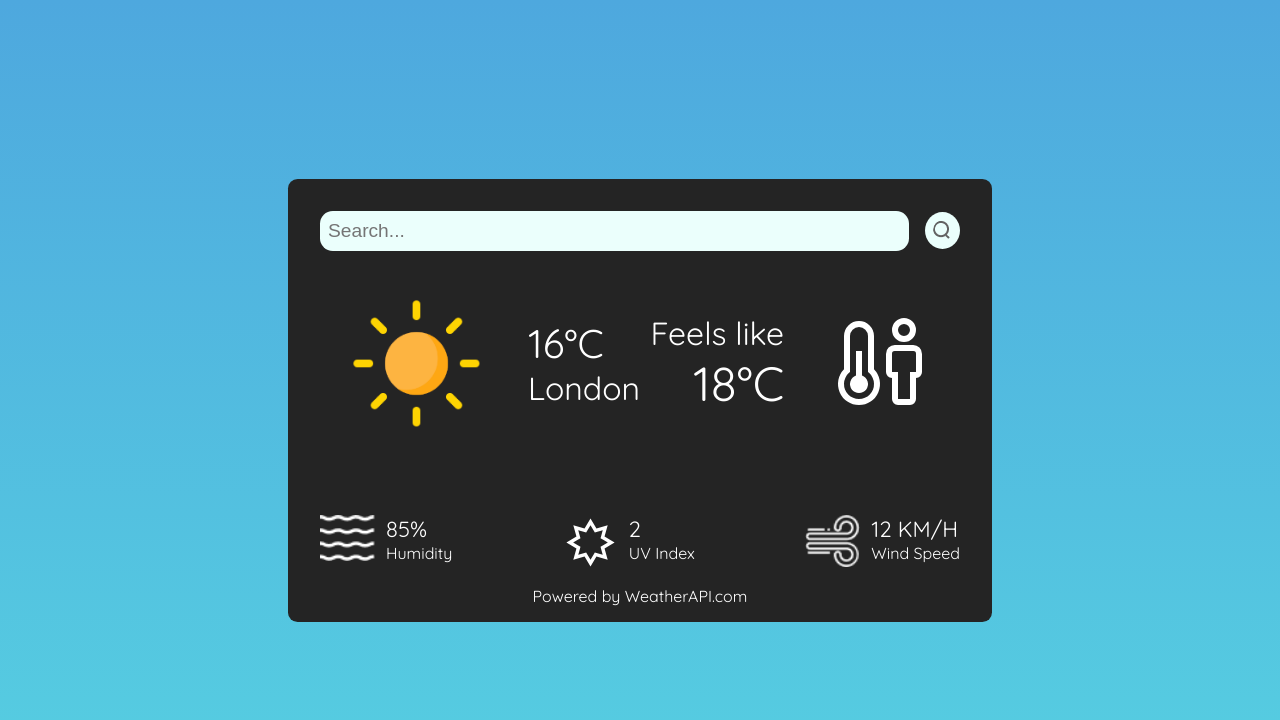
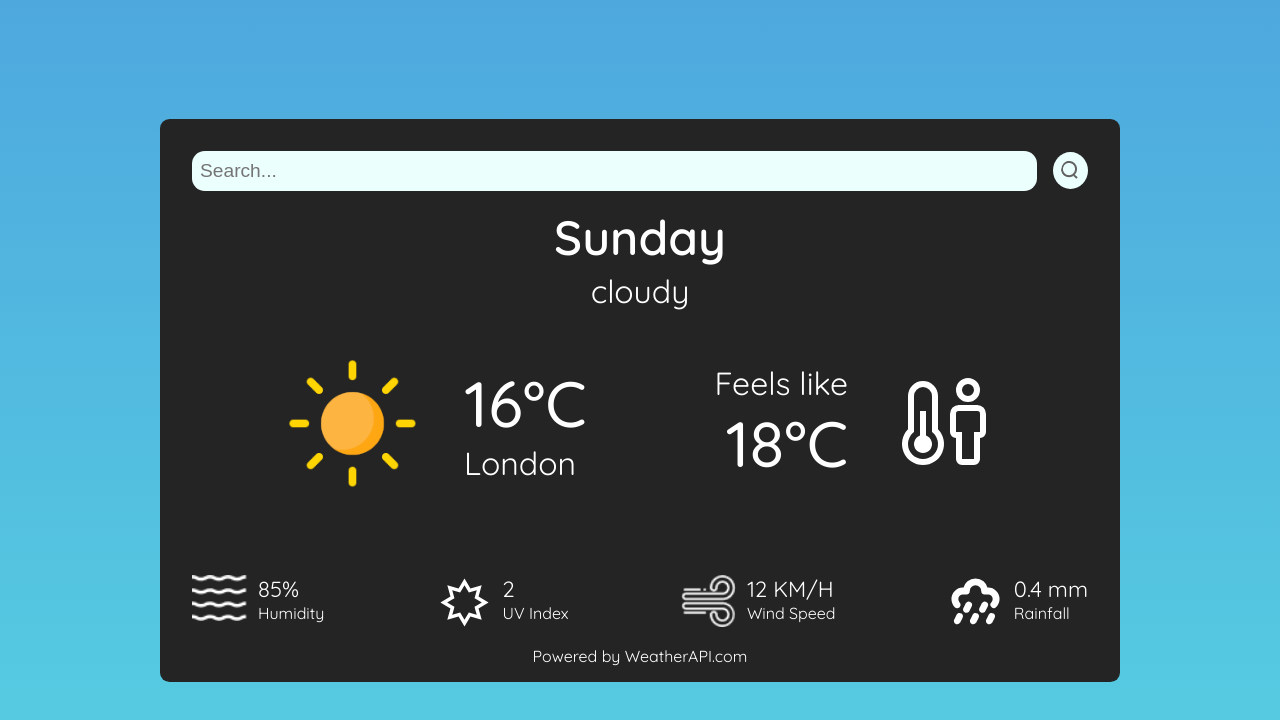
Before and after one commit to raymondk-7/weather-app, a React (Vite) app: page / in a window 1280 px wide. Shown: the top 720 px of the page. Built offline with nearby package versions, Linux system fonts and the light colour scheme.

Commit message:
added weekday + condition

```diff
--- a/src/components/Weather.css
+++ b/src/components/Weather.css
@@ -1,4 +1,5 @@
 @import url('https://fonts.googleapis.com/css2?family=Quicksand:wght@300..700&display=swap');
+
 
 .weather {
     font-family: Quicksand;
@@ -10,7 +11,7 @@
     display: flex;
     flex-direction: column;
     align-items: center;
-    width: 55%;
+    width: 75%;
 }
 
 .search-bar {
@@ -40,6 +41,28 @@
     cursor: pointer;
 }
 
+/* Day of the week and condition state */
+
+.overview {
+    margin-top: 1rem;
+    gap: 0.25em;
+    color: white;
+    display: flex;
+    flex-direction: column;
+    align-items: center;
+    width: 100%;
+}
+
+.weekday {
+    font-size: 3em;
+    font-weight: 600;
+    color: #ffffff;
+}
+
+.condition-text {
+    font-size: 2em;
+}
+
 
 /* Weather icon, temperature and location */
 
@@ -47,7 +70,7 @@
     width: 100%;
     color: #ffffff;
     display: flex;
-    justify-content: space-between;
+    justify-content: space-around;
     overflow: hidden;
     padding: 1rem 0;
 }
@@ -62,10 +85,14 @@
     display: flex;
     flex-direction: column;
     align-items: flex-start;
+    word-break: break-word; /* Allows long strings without spaces to break cleanly */
+    white-space: normal;
+    max-width: 50%; /* prevents overflow into the next header */
 }
 
-.temperature {
-    font-size: 2.5em;
+.temperature, .feelsLike-temp {
+    font-size: 4em;
+    font-weight: 500;
 }
 
 .weather-icon {
@@ -81,9 +108,6 @@
     margin: 2em;
 }
 
-.feelsLike-temp {
-    font-size: 3em;
-}
 
 .right-header {
     display: flex;
@@ -96,6 +120,9 @@
     display: flex;
     flex-direction: column;
     align-items: flex-end;
+    word-break: break-word; /* Allows long strings without spaces to break cleanly */
+    white-space: normal;
+    max-width: 50%; /* prevents overflow into the next header */
 }
 
 /* BOTTOM ROW */
--- a/src/components/Weather.jsx
+++ b/src/components/Weather.jsx
@@ -1,11 +1,16 @@
 import React, { useState, useEffect } from 'react'
 import './reset.css'
 import './Weather.css'
+
 import search_icon from '../assets/search.png'
 import wind_icon from '../assets/wind.png'
 import humidity_icon from '../assets/humidity.png'
+
+// Icons from SVGRepo
+
 import uv_index from '../assets/uvindex.svg'
 import feels_like from '../assets/feelslike.svg'
+import rain_fall from '../assets/rainfall.svg'
 
 import allIcons from './weatherIcons.js'
 import clear_icon from '../assets/clear.png'
@@ -20,6 +25,13 @@ const Weather = ({ weatherData, setWeatherData }) => {
     search("London");
   }, []);
 
+  // Setting the weekday...
+  const getDayOfWeek = () => {
+    if (!weatherData || !weatherData.location) return "";
+    const dateOnly = weatherData.location.localtime.split(" ")[0];
+    const date = new Date(dateOnly);
+    return date.toLocaleDateString('en-US', { weekday: 'long' });
+  };
 
 
 
@@ -33,8 +45,8 @@ const Weather = ({ weatherData, setWeatherData }) => {
 
     // 🛠️ TEMPORARY MOCK DATA TO AVOID ADDITIONAL API CALLS
     const mockData = {
-      location: { name: "London"},
-      current: { temp_c: 16, feelslike_c: 18, humidity: 85, wind_kph: 12, uv: 2, condition: { icon: "//cdn.weatherapi.com/weather/64x64/day/116.png", code: 1000} }
+      location: { name: "London", localtime: "2026-06-21 21:30"},
+      current: { temp_c: 16, feelslike_c: 18, humidity: 85, wind_kph: 12, uv: 2, precip_mm: 0.4, condition: { text: "cloudy", icon: "//cdn.weatherapi.com/weather/64x64/day/116.png", code: 1000} }
     };
     setWeatherData(mockData);
     return;
@@ -62,6 +74,7 @@ const Weather = ({ weatherData, setWeatherData }) => {
 
 
 
+
   return (
     <main className='weather'>
         <div className='search-bar'>
@@ -77,6 +90,12 @@ const Weather = ({ weatherData, setWeatherData }) => {
 
         {weatherData ? (
         <>
+
+          <div className='overview'>
+            <p className='weekday'>{getDayOfWeek()}</p>
+            <p className='condition-text'>{weatherData.current.condition.text}</p>
+          </div>
+
           <div className='weather-main'>
 
             <div className='left-header'>
@@ -131,6 +150,14 @@ const Weather = ({ weatherData, setWeatherData }) => {
               </div>
             </div>
 
+            <div className="col">
+              <img src={rain_fall} alt="" />
+              <div>
+                <p>{weatherData.current.precip_mm} mm</p>
+                <span>Rainfall</span>
+              </div>
+            </div>
+
           </div>
         </>
       ) : (
```
Also changed, not shown: src/assets/rainfall.svg (added).
